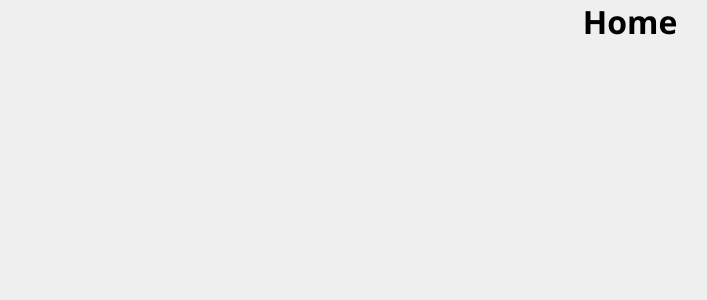
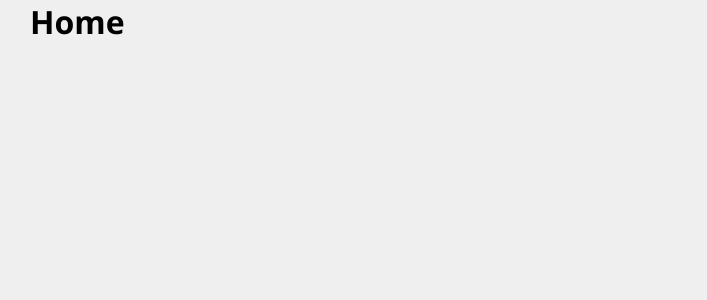
Before and after one commit to FeBassetto/Costs, a React (Create React App) app: page / in a window 1280 px wide. Shown: the top 300 px of the page, without its empty margins (10-717 px from the left). Built offline with nearby package versions, Linux system fonts and the light colour scheme; the HTML template or start-up script is replaced by a standard one; a web font is replaced by a local one.

Commit message:
Start Container

```diff
--- a/src/App.js
+++ b/src/App.js
@@ -1,11 +1,14 @@
 import './App.css';
 
 import RouterPages from './components/RouterPages/routerpages';
+import Container from './components/layout/Container/container';
 
 function App() {
   return (
     <div className="App">
-      <RouterPages/>
+      <Container customClass="min-height">
+        <RouterPages/>
+      </Container>
     </div>
   );
 }
--- /dev/null
+++ b/src/components/layout/Container/container.js
@@ -0,0 +1,15 @@
+import React from "react";
+import styles from './container.module.css'
+
+
+const Container = (props) => {
+
+    return(
+        <div className={`${styles.container} ${styles[props.customClass]}`}>
+            {props.children}
+        </div>
+    )
+}
+
+
+export default Container
--- /dev/null
+++ b/src/components/layout/Container/container.module.css
@@ -0,0 +1,21 @@
+.container{
+    width: 1200px;
+    display: flex;
+    justify-content: space-between;
+    margin: 0 auto;
+    flex-wrap: wrap;
+}
+
+
+.min-height{
+    min-height: 75%;
+}
+
+.start{
+    justify-content: flex-start;
+}
+
+.column{
+    flex-direction: column;
+    justify-content: flex-start;
+}
```
